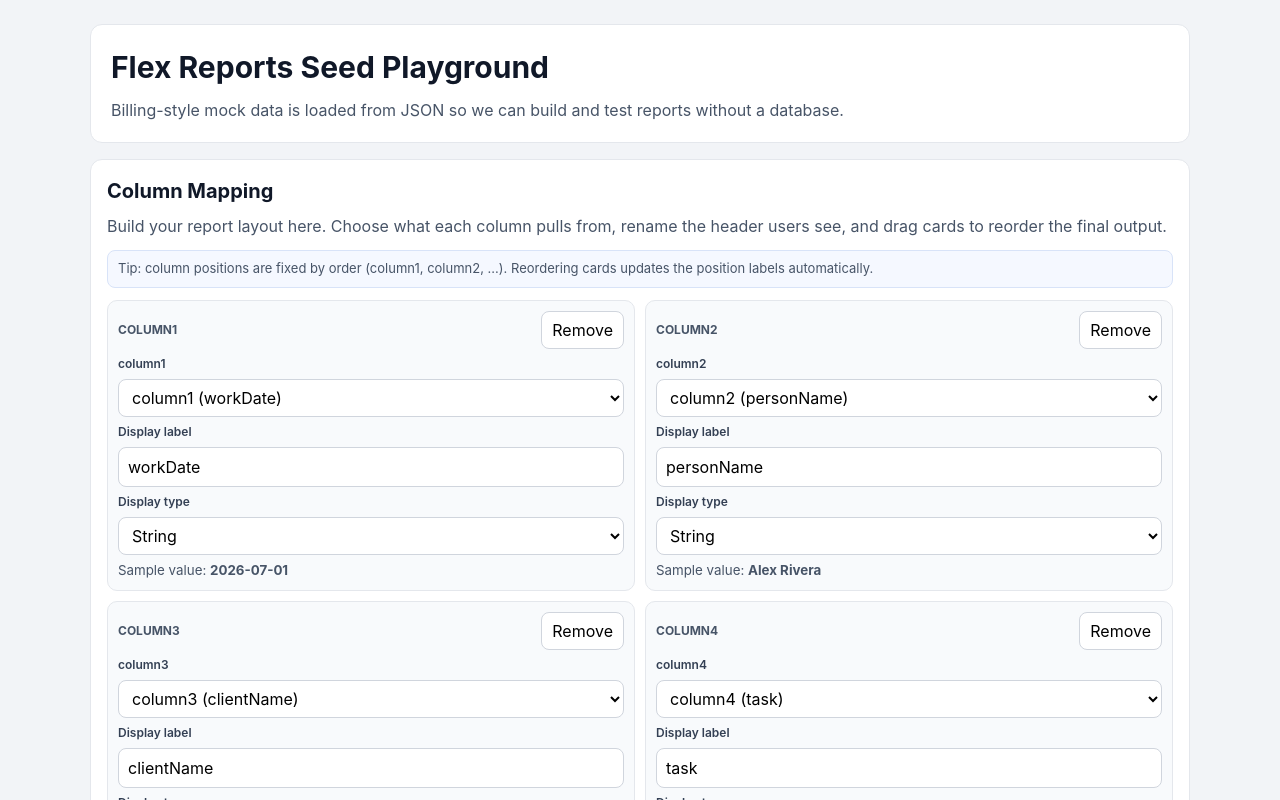
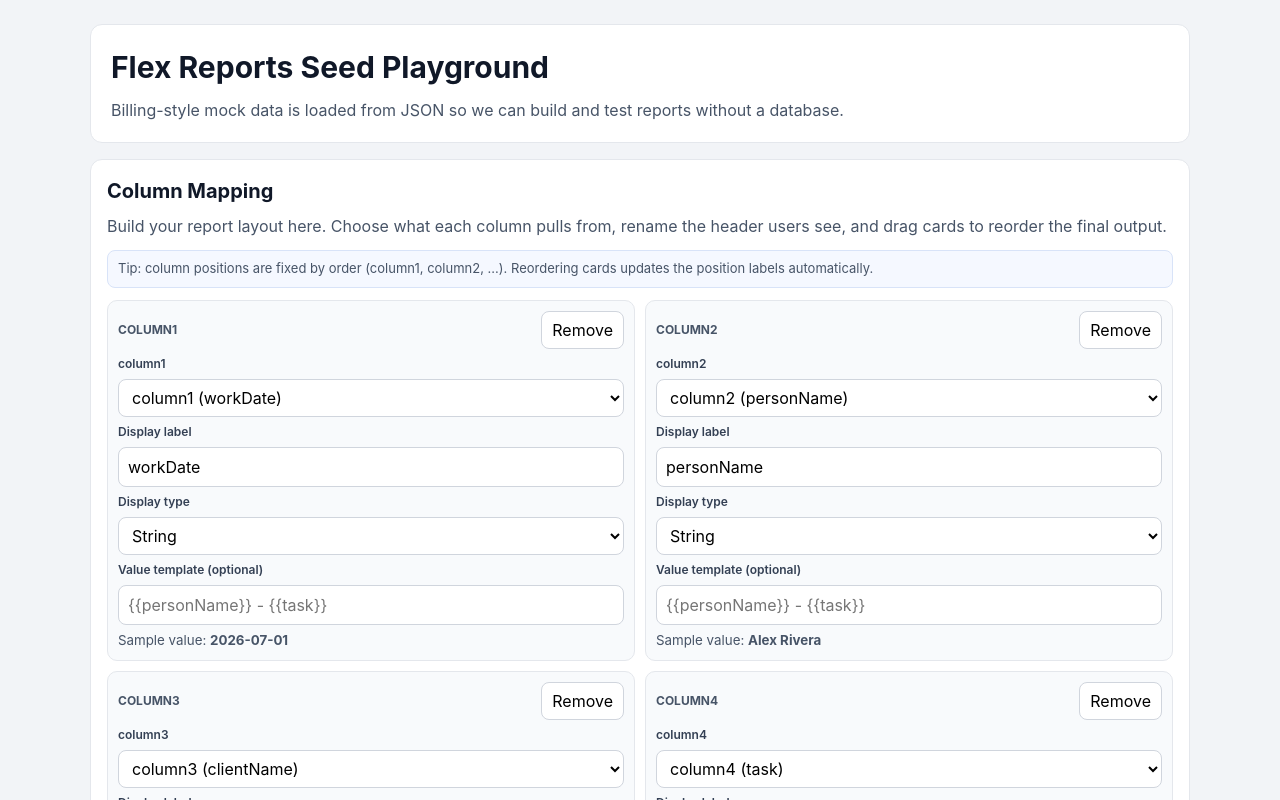
Before and after one commit to mxdavis/flex-reports, a React (Vite) app: page / in a window 1280 px wide. Shown: the top 800 px of the page. Built offline with nearby package versions, Linux system fonts and the light colour scheme.

Commit message:
feat: add value template column support

```diff
--- a/src/App.tsx
+++ b/src/App.tsx
@@ -74,6 +74,22 @@ function formatCellValue(value: unknown, displayType: DisplayType): string {
   }
 
   return String(value)
+}
+
+function renderValueTemplate(template: string, row: ReportRow): string {
+  return template.replace(/{{\s*([a-zA-Z0-9_]+)\s*}}/g, (_match, token) => {
+    const key = token as keyof ReportRow
+    if (!(key in row)) {
+      return ''
+    }
+
+    const value = row[key]
+    if (value === null || value === undefined) {
+      return ''
+    }
+
+    return String(value)
+  })
 }
 
 function getNextFieldId(existingIds: string[]): string {
@@ -191,7 +207,12 @@ function App() {
     row: ReportRow,
     sourceKey: keyof ReportRow,
     displayType: DisplayType,
+    valueTemplate?: string,
   ): string {
+    if (valueTemplate && valueTemplate.trim().length > 0) {
+      return renderValueTemplate(valueTemplate, row)
+    }
+
     const mappedColumn = sourceColumnByKey.get(sourceKey)
     if (!mappedColumn) {
       return ''
@@ -250,7 +271,12 @@ function App() {
             const selectedSourceKey = field.sourceKey
             const selectedColumn = sourceColumnByKey.get(selectedSourceKey)
             const sampleValue = sampleRow && selectedColumn
-              ? formatCellValue(sampleRow[selectedColumn.key], field.displayType)
+              ? getMappedValue(
+                sampleRow,
+                selectedColumn.key,
+                field.displayType,
+                field.valueTemplate,
+              )
               : ''
 
             return (
@@ -410,6 +436,31 @@ function App() {
                       </option>
                     ))}
                   </select>
+
+                  <label htmlFor={`template-${field.id}`}>Value template (optional)</label>
+                  <input
+                    id={`template-${field.id}`}
+                    type="text"
+                    value={field.valueTemplate ?? ''}
+                    placeholder="{{personName}} - {{task}}"
+                    title="Optional template with placeholders like {{personName}} or {{workDate}}."
+                    onChange={(event) => {
+                      const nextTemplate = event.target.value
+                      setReportData((previous) => ({
+                        ...previous,
+                        fields: previous.fields.map((currentField) => {
+                          if (currentField.id !== field.id) {
+                            return currentField
+                          }
+
+                          return {
+                            ...currentField,
+                            valueTemplate: nextTemplate,
+                          }
+                        }),
+                      }))
+                    }}
+                  />
                 </div>
 
                 <small>
@@ -437,6 +488,7 @@ function App() {
                         label: String(sourceColumns[0]?.key ?? 'workDate'),
                         sourceKey: sourceColumns[0]?.key ?? 'workDate',
                         displayType: getDefaultDisplayType(sourceColumns[0]?.key ?? 'workDate'),
+                        valueTemplate: '',
                       },
                     ],
                   }
@@ -528,6 +580,7 @@ function App() {
                       row,
                       field.sourceKey,
                       field.displayType,
+                      field.valueTemplate,
                     )
                     return (
                       <td key={`${row.id}-${field.id}`}>{mappedValue}</td>
--- a/src/services/reportDefinition/storage.ts
+++ b/src/services/reportDefinition/storage.ts
@@ -19,13 +19,13 @@ function isDisplayType(value: unknown): value is DisplayType {
 }
 
 const defaultFields: ReportField[] = [
-  { id: 'date', label: 'workDate', sourceKey: 'workDate', displayType: 'string' },
-  { id: 'people', label: 'personName', sourceKey: 'personName', displayType: 'string' },
-  { id: 'clients', label: 'clientName', sourceKey: 'clientName', displayType: 'string' },
-  { id: 'task', label: 'task', sourceKey: 'task', displayType: 'string' },
-  { id: 'hours', label: 'hours', sourceKey: 'hours', displayType: 'string' },
-  { id: 'rate', label: 'rate', sourceKey: 'rate', displayType: 'string' },
-  { id: 'total', label: 'total', sourceKey: 'total', displayType: 'string' },
+  { id: 'date', label: 'workDate', sourceKey: 'workDate', displayType: 'string', valueTemplate: '' },
+  { id: 'people', label: 'personName', sourceKey: 'personName', displayType: 'string', valueTemplate: '' },
+  { id: 'clients', label: 'clientName', sourceKey: 'clientName', displayType: 'string', valueTemplate: '' },
+  { id: 'task', label: 'task', sourceKey: 'task', displayType: 'string', valueTemplate: '' },
+  { id: 'hours', label: 'hours', sourceKey: 'hours', displayType: 'string', valueTemplate: '' },
+  { id: 'rate', label: 'rate', sourceKey: 'rate', displayType: 'string', valueTemplate: '' },
+  { id: 'total', label: 'total', sourceKey: 'total', displayType: 'string', valueTemplate: '' },
 ]
 
 export function generateDefaultReportData(sourceColumns: SourceColumn[]): ReportData {
@@ -42,6 +42,7 @@ export function generateDefaultReportData(sourceColumns: SourceColumn[]): Report
       sourceKey,
       label: sourceKey,
       displayType: getDefaultDisplayType(sourceKey),
+      valueTemplate: '',
     }
   })
 
@@ -103,6 +104,9 @@ export function loadReportData(sourceColumns: SourceColumn[]): ReportData {
           displayType: isDisplayType(field.displayType)
             ? field.displayType
             : getDefaultDisplayType(sourceKey),
+          valueTemplate: typeof field.valueTemplate === 'string'
+            ? field.valueTemplate
+            : '',
         }
       })
 
--- a/src/services/reportDefinition/types.ts
+++ b/src/services/reportDefinition/types.ts
@@ -13,6 +13,7 @@ export type ReportField = {
   label: string
   sourceKey: keyof ReportRow
   displayType: DisplayType
+  valueTemplate?: string
 }
 
 export type ReportData = {
```
Also changed, not shown: 1 other file (tests, documents, lock files or other folders).
